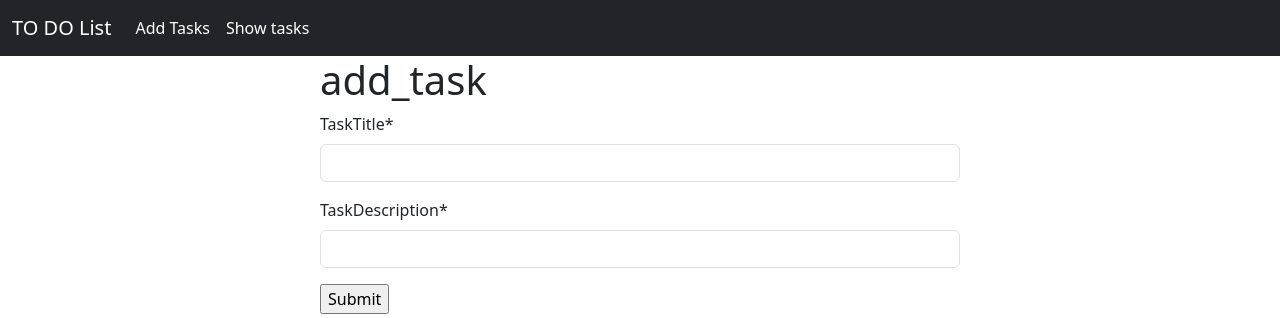
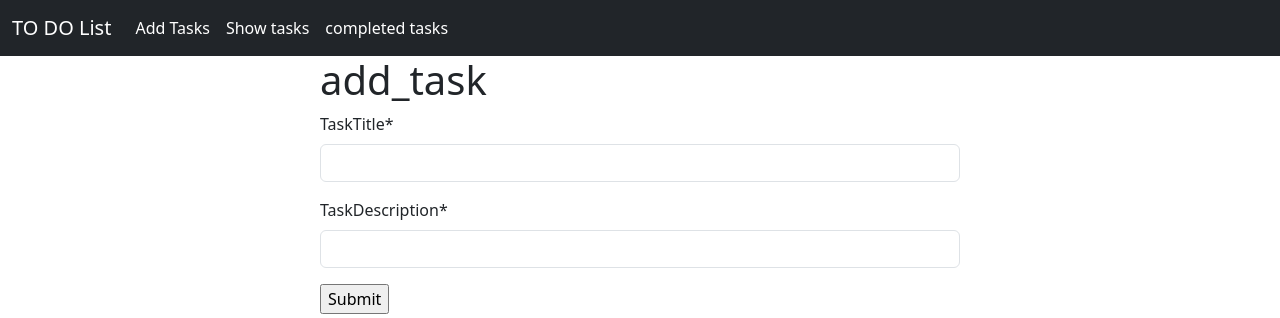
Before and after one commit to sheikhsohag/TO_DO_LIST, a Django app: page /add_task/ in a window 1280 px wide. Shown: the top 318 px of the page. Run offline with Django 4.2, Linux system fonts and the light colour scheme; some libraries are stand-ins or nearby versions.

Commit message:
add completed button on navbar

```diff
--- a/works/templates/base.html
+++ b/works/templates/base.html
@@ -32,7 +32,7 @@
             <!-- <a class="nav-link active text-white" aria-current="page" href="/">Home</a> -->
             <a class="nav-link text-white" href="{% url 'add_task' %}">Add Tasks</a>
             <a class="nav-link text-white" href="{% url 'show_task' %}">Show tasks</a>
-            {% comment %} <a class="nav-link text-white" href="{% url 'com_task' %}">completed tasks</a> {% endcomment %}
+            <a class="nav-link text-white" href="{% url 'complete' %}">completed tasks</a>
           </div>
         </div>
       </div>
--- a/works/urls.py
+++ b/works/urls.py
@@ -8,6 +8,6 @@ urlpatterns = [
     path('delete_task/<int:id>', views.delete_task, name = 'delete_task'),
     path('edit_task/<int:id>', views.edit_task, name = 'edit_task'),
     path('com_task/<int:id>', views.com_task, name = 'com_task'),
-
+    path('completed/', views.complete, name = 'complete'),
     path('delete_task_com/<int:id>', views.delete_task_com, name = 'delete_task_com'),
 ]
--- a/works/views.py
+++ b/works/views.py
@@ -5,7 +5,7 @@ from works.forms import TaskForm
 # Create your views here.
 
 def home(request):
-    return render(request, 'home.html')
+    return redirect('show_task')
 
 def add_task(request):
     if request.method == 'POST':
@@ -37,6 +37,10 @@ def edit_task(request, id):
             return redirect('show_task')
     return render(request, 'addtask.html', {'form':form})
 
+def complete(request):
+    task = TaskModel.objects.all()
+    return render(request, 'com_task.html', {'tasks':task})
+
 def com_task(request, id):
     tasks = TaskModel.objects.get(pk=id)
     tasks.is_completed = True
```
Also changed, not shown: db.sqlite3.
